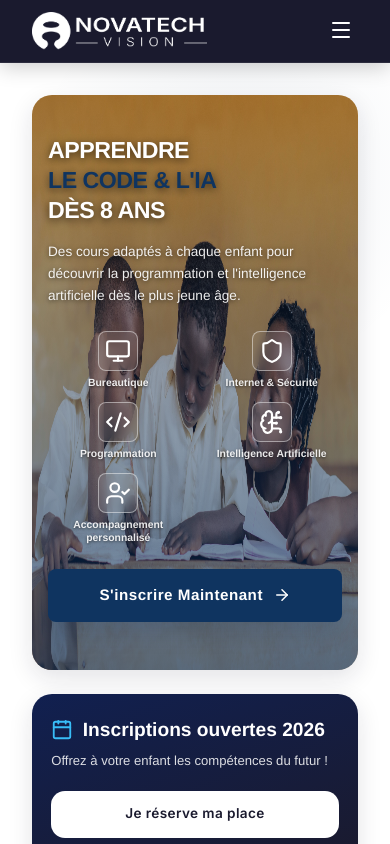
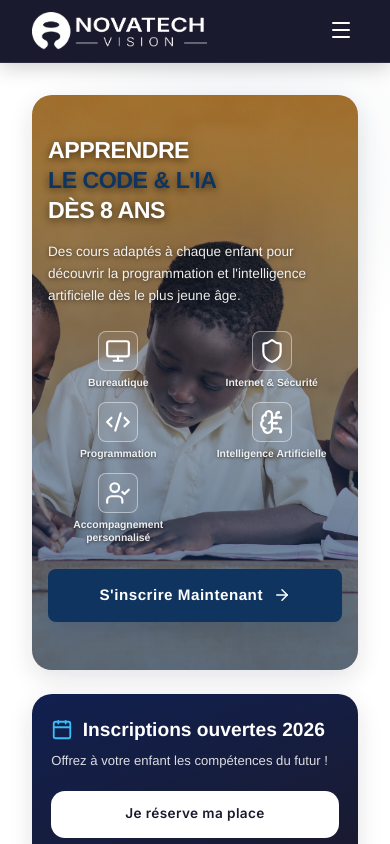
Before and after one commit to novaghislain/projetnovatech, a React (Vite) app in the folder frontend/: page / in a window 390 px wide. Shown: the top 844 px of the page. Built offline with nearby package versions, Linux system fonts and the light colour scheme; no server answers.

Commit message:
style: revert object-fit fill back to cover to fix distortion

```diff
--- a/frontend/src/pages/Home.css
+++ b/frontend/src/pages/Home.css
@@ -1324,7 +1324,8 @@
     left: 0;
     width: 100%;
     height: 100%;
-    object-fit: fill; /* Étire l'image pour remplir exactement le cadre sans RIEN couper sur les côtés */
+    object-fit: cover; /* On DOIT utiliser cover pour ne pas déformer */
+    object-position: center;
   }
 
   .hero-overlay {
```
